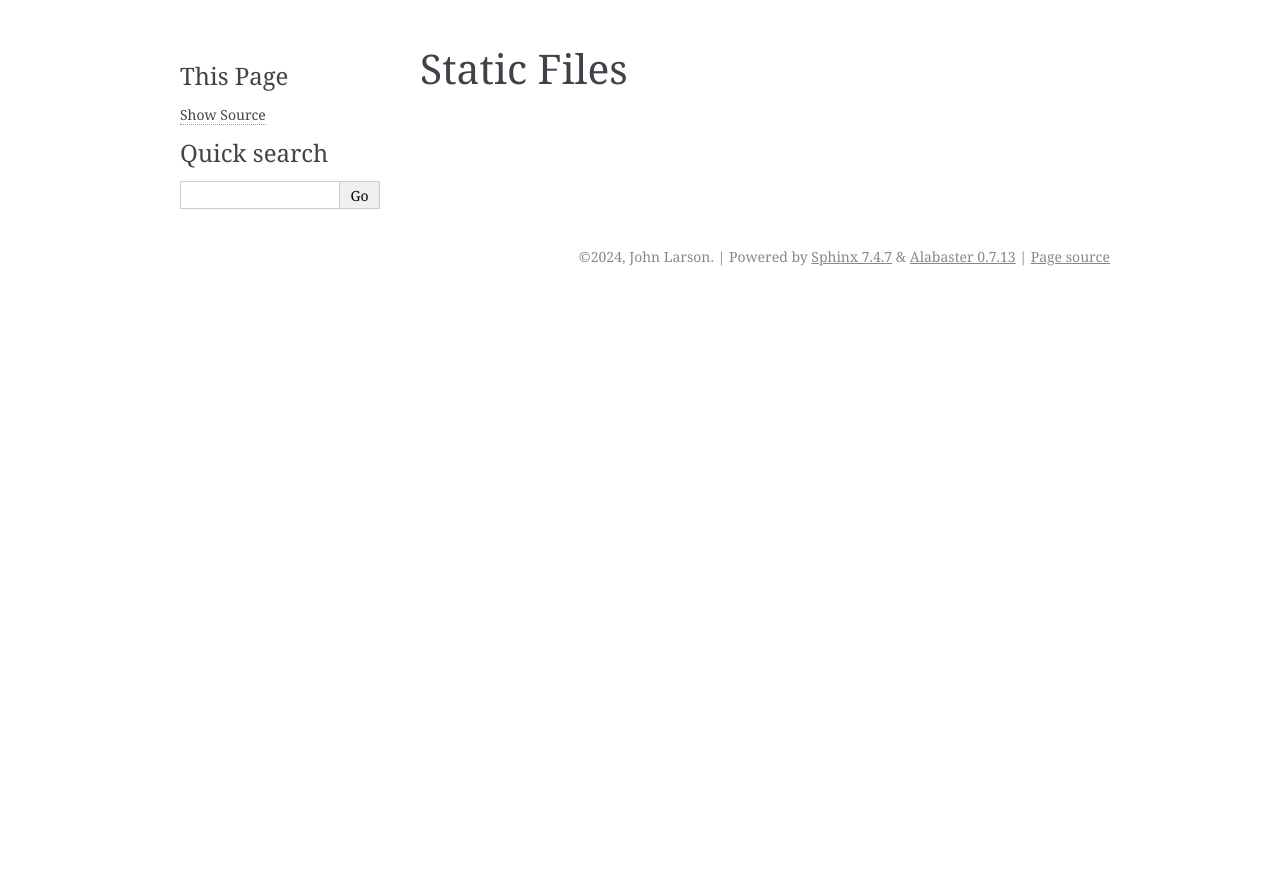
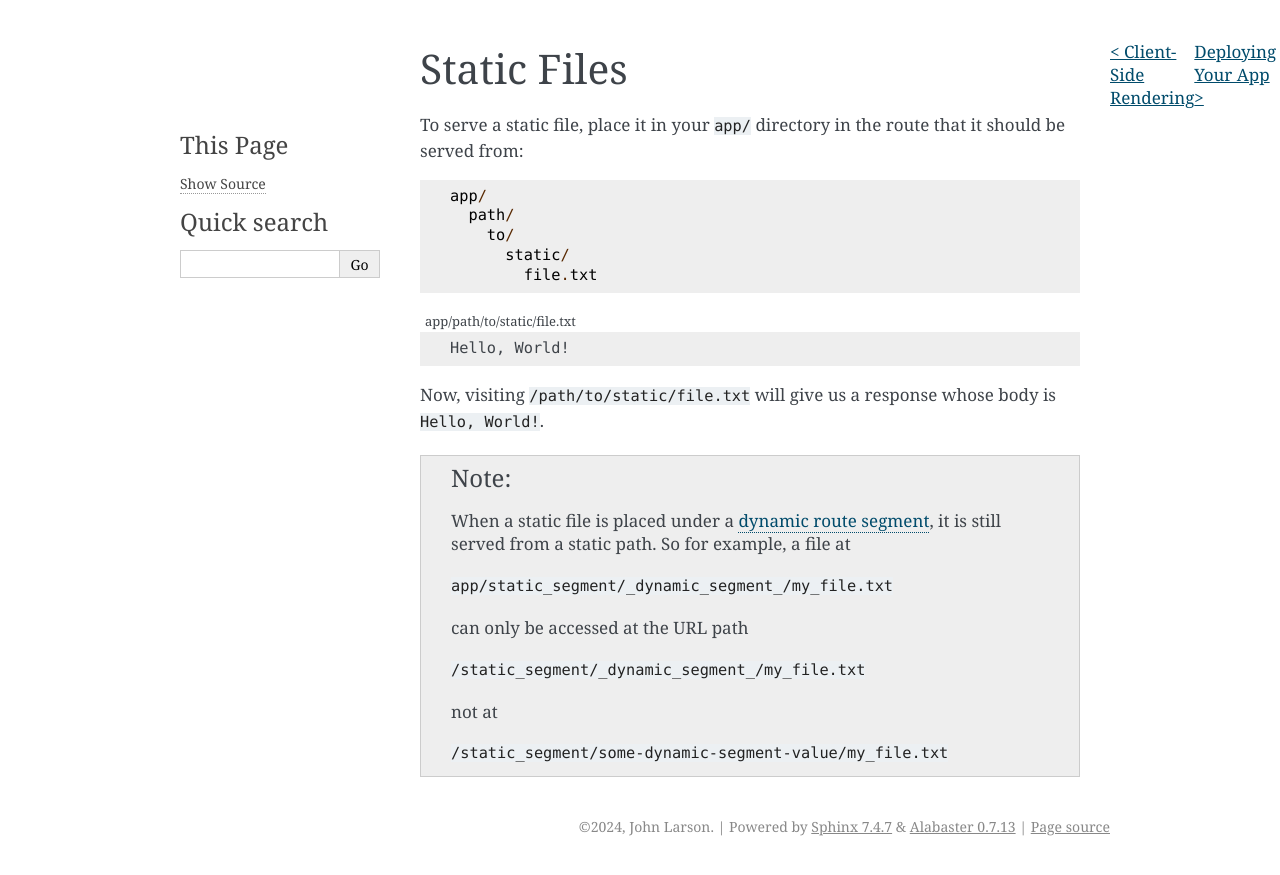
Before and after one commit to johnlarson/blu, a Sphinx documentation site: the page built from docs/user-guide/static-files.rst, in a window 1280 px wide. Shown: the top 875 px of the page. Built offline with Sphinx 7.4.7, drawn with Linux system fonts in a browser that asks for light colours.

Commit message:
static files

```diff
--- a/docs/api-reference/blu.html.rst
+++ b/docs/api-reference/blu.html.rst
@@ -1,5 +1,9 @@
 ``blu.html``
 ============
 
+.. todo::
+
+    Document this.
+
 .. automodule:: blu.html
     :special-members: __getattr__
--- a/docs/user-guide/index.rst
+++ b/docs/user-guide/index.rst
@@ -10,3 +10,5 @@ User Guide
    creating-pages
    routing
    client-side-rendering
+   static-files
+   deploying-your-app
--- a/docs/user-guide/static-files.rst
+++ b/docs/user-guide/static-files.rst
@@ -1,2 +1,32 @@
 Static Files
 ============
+
+To serve a static file, place it in your ``app/`` directory in the route that it should be served from::
+
+  app/
+    path/
+      to/
+        static/
+          file.txt
+
+
+.. code-block::
+    :caption: app/path/to/static/file.txt
+
+    Hello, World!
+
+Now, visiting ``/path/to/static/file.txt`` will give us a response whose body is ``Hello, World!``.
+
+.. note::
+
+   When a static file is placed under a :ref:`dynamic route segment <Dynamic Route Segments>`, it is still served from a static path. So for example, a file at
+
+   ``app/static_segment/_dynamic_segment_/my_file.txt``
+
+   can only be accessed at the URL path
+
+   ``/static_segment/_dynamic_segment_/my_file.txt``
+
+   not at
+
+   ``/static_segment/some-dynamic-segment-value/my_file.txt``
```
Also changed, not shown: docs/api-reference/blu.rst (+14 -0 lines), docs/api-reference/cli.rst (+7 -0 lines), docs/api-reference/external-libraries.rst (added, +10 -0 lines), docs/api-reference/routing-conventions.rst (+13 -0 lines).
